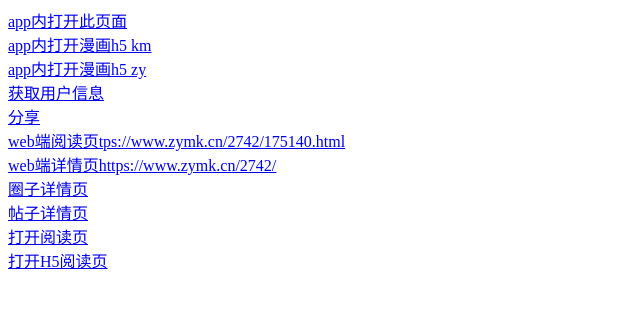
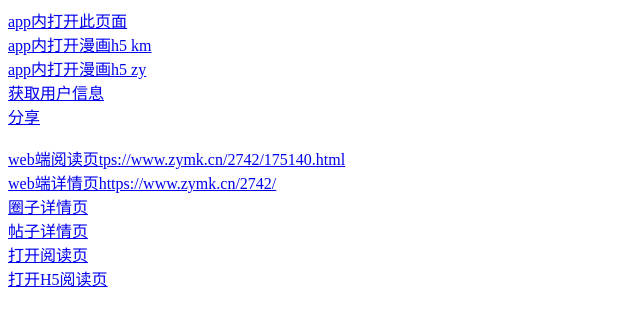
Before and after one commit to canyinghao2/manhua, a plain HTML site: page test_zy.html in a window 1280 px wide. Shown: the whole page, without its empty margins (0-640 px from the left). Drawn offline with Linux system fonts and the light colour scheme.

Commit message:
testjump

```diff
--- a/test_zy.html
+++ b/test_zy.html
@@ -130,7 +130,7 @@
 <a class="btn" href="javascript:webtocomickm()" >app内打开漫画h5 km</a><br/>
 <a class="btn" href="javascript:webtocomiczy()" >app内打开漫画h5 zy</a><br/>
 <a class="btn" href="javascript:getshowuser()" >获取用户信息</a><br/>
-<a class="btn" href="javascript:share()" > 分享</a><br/>
+<a class="btn" href="javascript:share()" > 分享</a><br/><br/>
 
 
 <a class="btn" href="https://www.zymk.cn/2742/175140.html" > web端阅读页tps://www.zymk.cn/2742/175140.html</a><br/>
```
